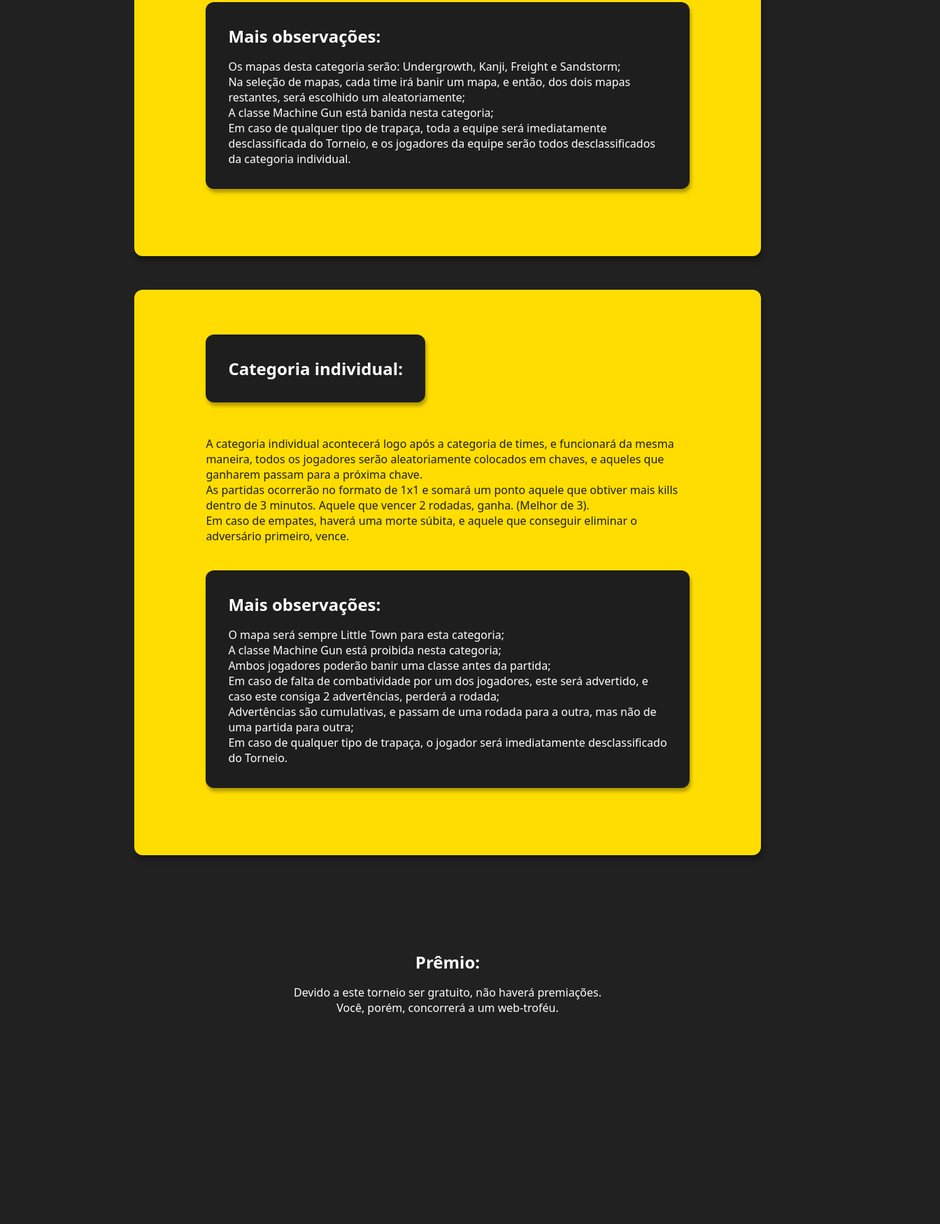
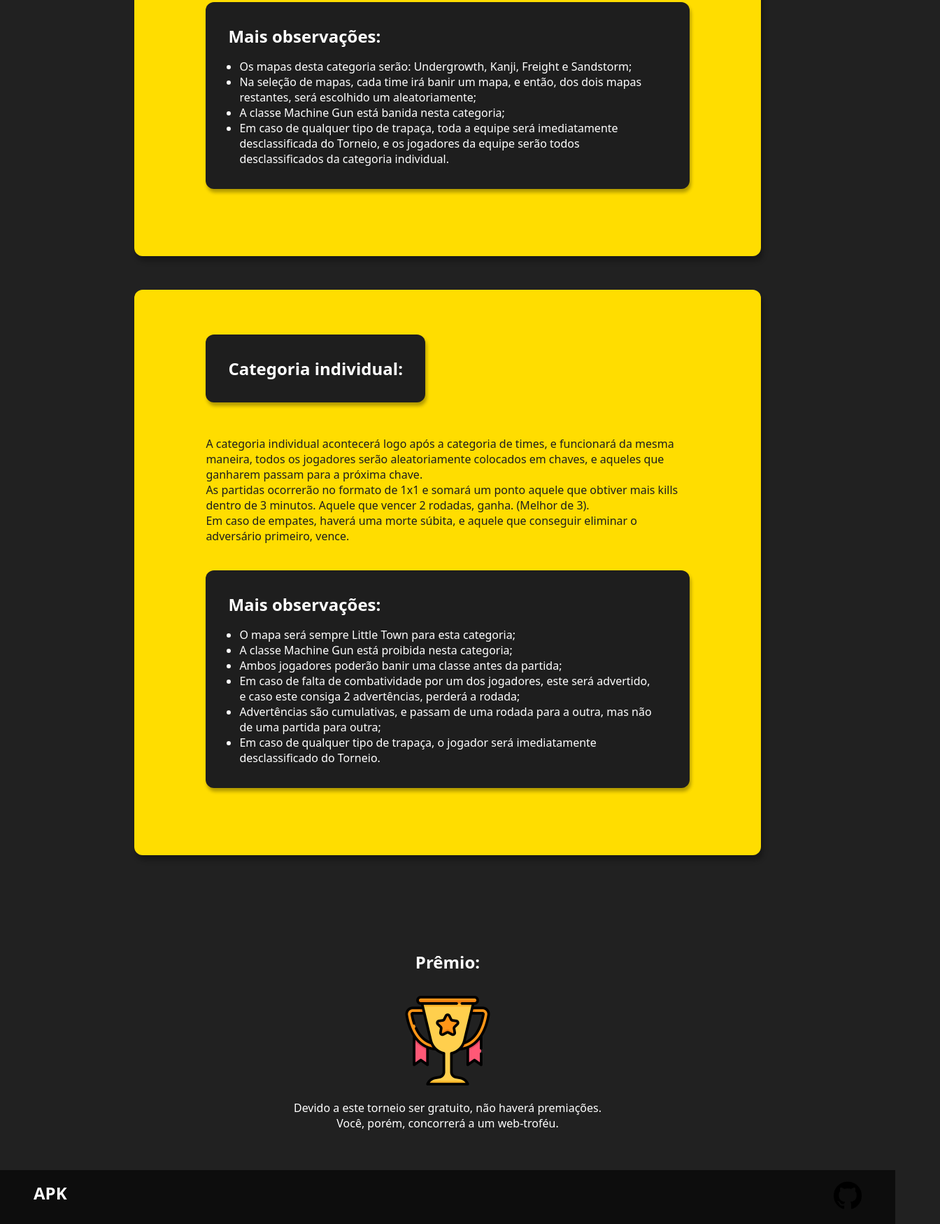
Before and after one commit to vidacalura/APK, a website: page website/public/torneio.html in a window 1280 px wide. Shown: the part 834-2583 px from the top of the page at 70% size, 1344 px wide, since content can reach past the window. Before the commit the page ends 2341 px from the top, so only its background shows below. Drawn offline with Linux system fonts and the light colour scheme.

Commit message:
Adicionado footer + responsividade

```diff
--- a/website/public/CSS/style.css
+++ b/website/public/CSS/style.css
@@ -26,7 +26,18 @@ a {
 header {
     width: 100vw;
     display: flex;
+}
+header h1 {
     padding: 1rem 2rem;
+}
+footer {
+    justify-content: space-between;
+    padding: 1rem 3rem;
+    display: flex;
+    background-color: #0D0D0D;
+}
+footer img {
+    width: 40px;
 }
 
 nav {
@@ -144,6 +155,9 @@ section {
     font-size: 24px;
 
 }
+.observacoes ul {
+    padding: 0px 1rem;
+}
 
 #premio {
 
@@ -155,6 +169,10 @@ section {
 
     margin-bottom: 1rem;
 
+}
+#premio img {
+    width: 10vw;
+    padding: 1rem;
 }
 
 form {
@@ -205,3 +223,22 @@ form a {
     text-decoration: underline;
     color: white;
 }
+
+@media only screen and (max-width: 480px) {
+    header h1 {
+        display: none;
+    }
+    #hero-section {
+        padding: 6rem 0px;
+    }
+    #hero-section h2 {
+        padding-top: 2rem;
+        font-size: 30px;
+    }
+    .torneio-div {
+        width: 60vw;
+    }
+    #premio img {
+        width: 25vw;
+    }
+}
--- a/website/public/torneio.html
+++ b/website/public/torneio.html
@@ -18,9 +18,15 @@
         <h1> APK </h1>
         <nav>
             <ul>
-                    <a href="/"> <li> Home </li> </a>
-                    <a href="/torneio"> <li> Torneio </li> </a>
-                    <a href="/inscricao-time"> <li> Inscrição </li> </a>
+                <a href="/">
+                    <li> Home </li>
+                </a>
+                <a href="/torneio">
+                    <li> Torneio </li>
+                </a>
+                <a href="/inscricao-time">
+                    <li> Inscrição </li>
+                </a>
             </ul>
         </nav>
     </header>
@@ -59,13 +65,15 @@
                         Mais observações:
                     </h3>
 
-                        Os mapas desta categoria serão: Undergrowth, Kanji, Freight e Sandstorm; <br>
-                        Na seleção de mapas, cada time irá banir um mapa, e então, dos dois mapas
-                        restantes, será escolhido um aleatoriamente; <br>
-                        A classe Machine Gun está banida nesta categoria; <br>
-                        Em caso de qualquer tipo de trapaça, toda a equipe será imediatamente desclassificada
+                    <ul>
+                        <li> Os mapas desta categoria serão: Undergrowth, Kanji, Freight e Sandstorm; </li>
+                        <li> Na seleção de mapas, cada time irá banir um mapa, e então, dos dois mapas
+                            restantes, será escolhido um aleatoriamente; </li>
+                        <li> A classe Machine Gun está banida nesta categoria; </li>
+                        <li> Em caso de qualquer tipo de trapaça, toda a equipe será imediatamente desclassificada
                             do Torneio, e os jogadores da equipe serão todos desclassificados da categoria
-                        individual.
+                            individual. </li>
+                    </ul>
                 </div>
             </div>
 
@@ -89,21 +97,25 @@
                         Mais observações:
                     </h3>
 
-                        O mapa será sempre Little Town para esta categoria; <br>
-                        A classe Machine Gun está proibida nesta categoria; <br>
-                        Ambos jogadores poderão banir uma classe antes da partida; <br>
-                        Em caso de falta de combatividade por um dos jogadores, este será advertido,
-                        e caso este consiga 2 advertências, perderá a rodada; <br>
-                        Advertências são cumulativas, e passam de uma rodada para a outra, mas não de uma partida
-                        para outra; <br>
-                        Em caso de qualquer tipo de trapaça, o jogador será imediatamente desclassificado
-                        do Torneio.
+                    <ul>
+                        <li> O mapa será sempre Little Town para esta categoria; </li>
+                        <li> A classe Machine Gun está proibida nesta categoria; </li>
+                        <li> Ambos jogadores poderão banir uma classe antes da partida; </li>
+                        <li> Em caso de falta de combatividade por um dos jogadores, este será advertido,
+                        e caso este consiga 2 advertências, perderá a rodada; </li>
+                        <li> Advertências são cumulativas, e passam de uma rodada para a outra, mas não de uma partida
+                        para outra; </li>
+                        <li> Em caso de qualquer tipo de trapaça, o jogador será imediatamente desclassificado
+                        do Torneio. </li>
+                    </ul>
                 </div>
             </div>
         </section>
 
         <section id="premio">
             <h2> Prêmio: </h2>
+
+            <img src="imgs/trofeu.png" alt="Troféu">
 
             <p>
                 Devido a este torneio ser gratuito, não haverá premiações. <br>
@@ -113,7 +125,8 @@
     </main>
 
     <footer>
-
+        <h2> APK </h2>
+        <a href="https://github.com/vidacalura/APK"> <img src="imgs/github.png" alt="Github" title="Código-fonte da APK"> </a>
     </footer>
 
 </body>
```
Also changed, not shown: website/public/index.html (+2 -1 lines), website/public/inscricao.html (+6 -1 lines), website/public/inscricaotime.html (+5 -0 lines), website/public/imgs/github.png (added), website/public/imgs/trofeu.png (added). Lines whose indentation alone changed are shown as unchanged.
